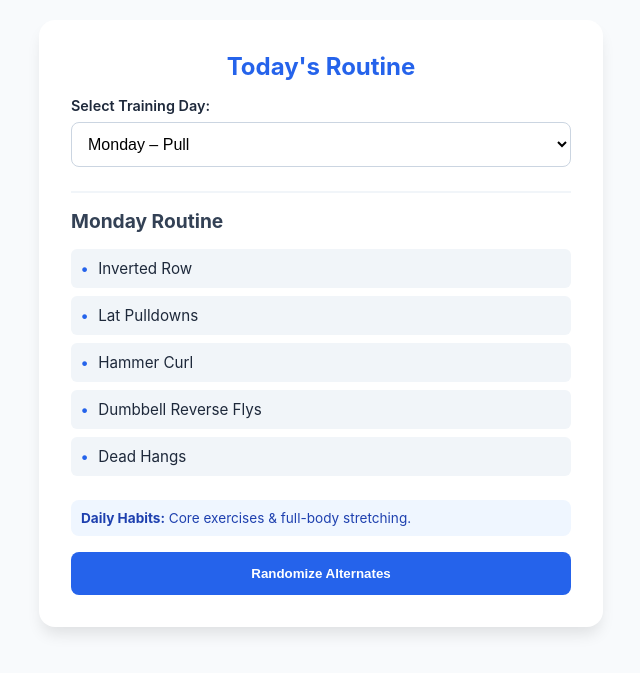
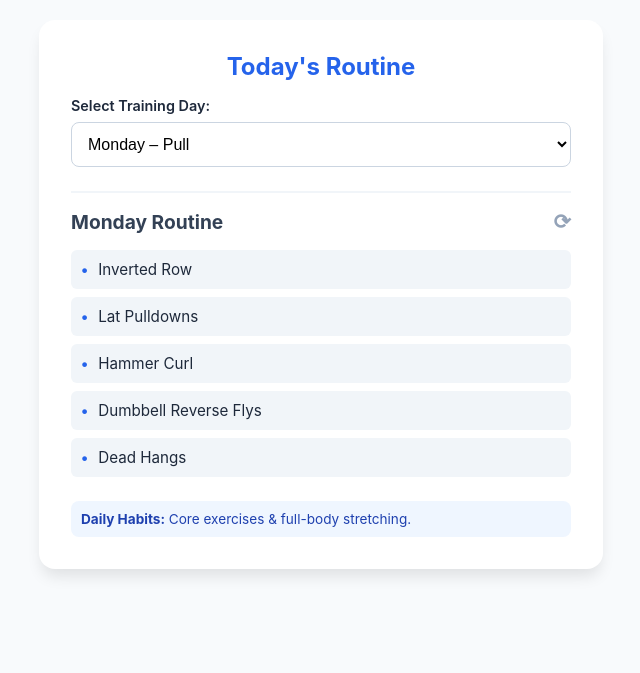
Before and after one commit to monsur/monsur.github.io, a Jekyll site: the page workout.html, which Jekyll copies as it is, in a window 1280 px wide. Shown: the top 673 px of the page, without its empty margins (319-959 px from the left). Built offline with Jekyll 4.4.1, drawn with Linux system fonts in a browser that asks for light colours.

Commit message:
Enhance workout display with improved layout and randomization feature

```diff
--- a/workout.html
+++ b/workout.html
@@ -45,7 +45,28 @@
             margin-top: 1rem;
             padding-top: 1rem;
         }
-        .day-title { font-weight: bold; font-size: 1.2rem; margin-bottom: 1rem; color: #334155; }
+        .day-title {
+            font-weight: bold;
+            font-size: 1.2rem;
+            margin-bottom: 1rem;
+            color: #334155;
+            display: flex;
+            justify-content: space-between;
+            align-items: center;
+        }
+        .randomize-icon {
+            font-size: 1.3rem;
+            color: #94a3b8;
+            cursor: pointer;
+            user-select: none;
+            transition: color 0.2s;
+        }
+        .randomize-icon:hover {
+            color: #64748b;
+        }
+        .randomize-icon:active {
+            color: var(--primary);
+        }
         ul { list-style: none; padding: 0; }
         li {
             padding: 10px;
@@ -90,19 +111,6 @@
             font-size: 0.85rem;
             color: #1e40af;
         }
-        button {
-            width: 100%;
-            padding: 14px;
-            background-color: var(--primary);
-            color: white;
-            border: none;
-            border-radius: 8px;
-            font-weight: 600;
-            cursor: pointer;
-            margin-top: 1rem;
-            transition: opacity 0.2s;
-        }
-        button:active { opacity: 0.8; }
     </style>
 </head>
 <body>
@@ -129,8 +137,6 @@
     <div class="habit-section">
         <strong>Daily Habits:</strong> Core exercises & full-body stretching.
     </div>
-
-    <button onclick="generateWorkout()">Randomize Alternates</button>
 </div>
 
 <script>
@@ -218,7 +224,10 @@
         // Close any open input boxes
         expandedExercise = null;
 
-        let html = `<div class="day-title">${day} Routine</div><ul>`;
+        let html = `<div class="day-title">
+            <span>${day} Routine</span>
+            <span class="randomize-icon" onclick="generateWorkout()" title="Randomize alternate exercises">⟳</span>
+        </div><ul>`;
 
         exercises.forEach((exerciseOptions, index) => {
             // Each exerciseOptions is already an array, pick one at random
```
